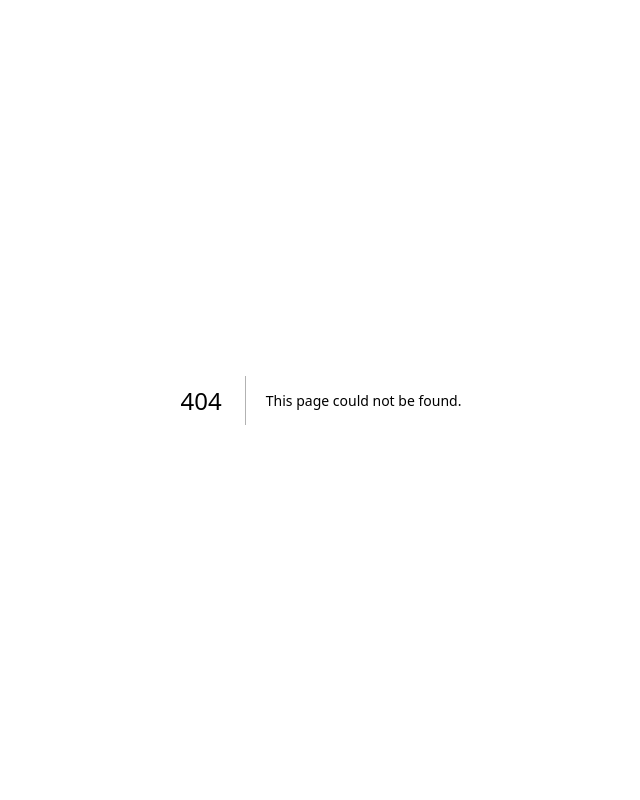
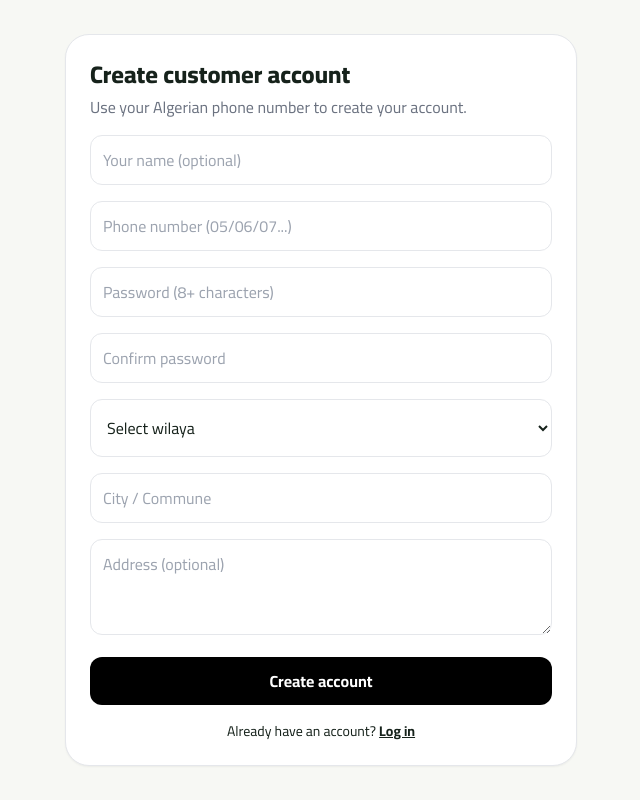
Before and after one commit to 0xAsce/delivery, a Next.js app: page /customer/register in a window 1280 px wide. Before the commit this address had no page. Shown: the whole page, without its empty margins (319-959 px from the left). Built offline with nearby package versions, Linux system fonts and the light colour scheme.

Commit message:
Add customer registration page

```diff
--- /dev/null
+++ b/app/customer/register/page.jsx
@@ -0,0 +1,38 @@
+"use client";
+import { useState } from "react";
+import Link from "next/link";
+import { WILAYAS } from "@/lib/wilayas";
+
+export default function CustomerRegister() {
+  const [form, setForm] = useState({ name: "", phone: "", password: "", confirmPassword: "", wilaya: "", city: "", address: "" });
+  const [error, setError] = useState("");
+  const [busy, setBusy] = useState(false);
+  const set = (key) => (e) => setForm((v) => ({ ...v, [key]: e.target.value }));
+  async function submit(e) {
+    e.preventDefault(); setError("");
+    if (form.password !== form.confirmPassword) return setError("Passwords do not match.");
+    setBusy(true);
+    try {
+      const r = await fetch("/api/customer/register", { method: "POST", headers: { "Content-Type": "application/json" }, body: JSON.stringify(form) });
+      const d = await r.json();
+      if (!r.ok) { setError(d.error || "Registration failed."); return; }
+      window.location.href = "/customer/profile";
+    } catch { setError("Unable to connect to the server."); }
+    finally { setBusy(false); }
+  }
+  return <main className="min-h-screen bg-[#f7f8f4] p-4 flex items-center justify-center">
+    <form onSubmit={submit} className="w-full max-w-lg bg-white rounded-3xl p-6 shadow-sm border border-gray-200 space-y-4">
+      <div><h1 className="text-2xl font-black">Create customer account</h1><p className="text-gray-500 mt-1">Use your Algerian phone number to create your account.</p></div>
+      {error && <div className="rounded-xl bg-red-50 text-red-700 p-3">{error}</div>}
+      <input value={form.name} onChange={set("name")} placeholder="Your name (optional)" className="w-full rounded-xl border p-3" />
+      <input required value={form.phone} onChange={set("phone")} placeholder="Phone number (05/06/07...)" className="w-full rounded-xl border p-3" inputMode="tel" />
+      <input required minLength={8} type="password" value={form.password} onChange={set("password")} placeholder="Password (8+ characters)" className="w-full rounded-xl border p-3" />
+      <input required minLength={8} type="password" value={form.confirmPassword} onChange={set("confirmPassword")} placeholder="Confirm password" className="w-full rounded-xl border p-3" />
+      <select required value={form.wilaya} onChange={set("wilaya")} className="w-full rounded-xl border p-3 bg-white"><option value="">Select wilaya</option>{WILAYAS.map((w) => <option key={w} value={w}>{w}</option>)}</select>
+      <input required value={form.city} onChange={set("city")} placeholder="City / Commune" className="w-full rounded-xl border p-3" />
+      <textarea value={form.address} onChange={set("address")} placeholder="Address (optional)" className="w-full rounded-xl border p-3 min-h-24" />
+      <button disabled={busy} className="w-full rounded-xl bg-black text-white p-3 font-bold">{busy ? "Creating…" : "Create account"}</button>
+      <p className="text-sm text-center">Already have an account? <Link className="underline font-bold" href="/customer/login">Log in</Link></p>
+    </form>
+  </main>;
+}
```
